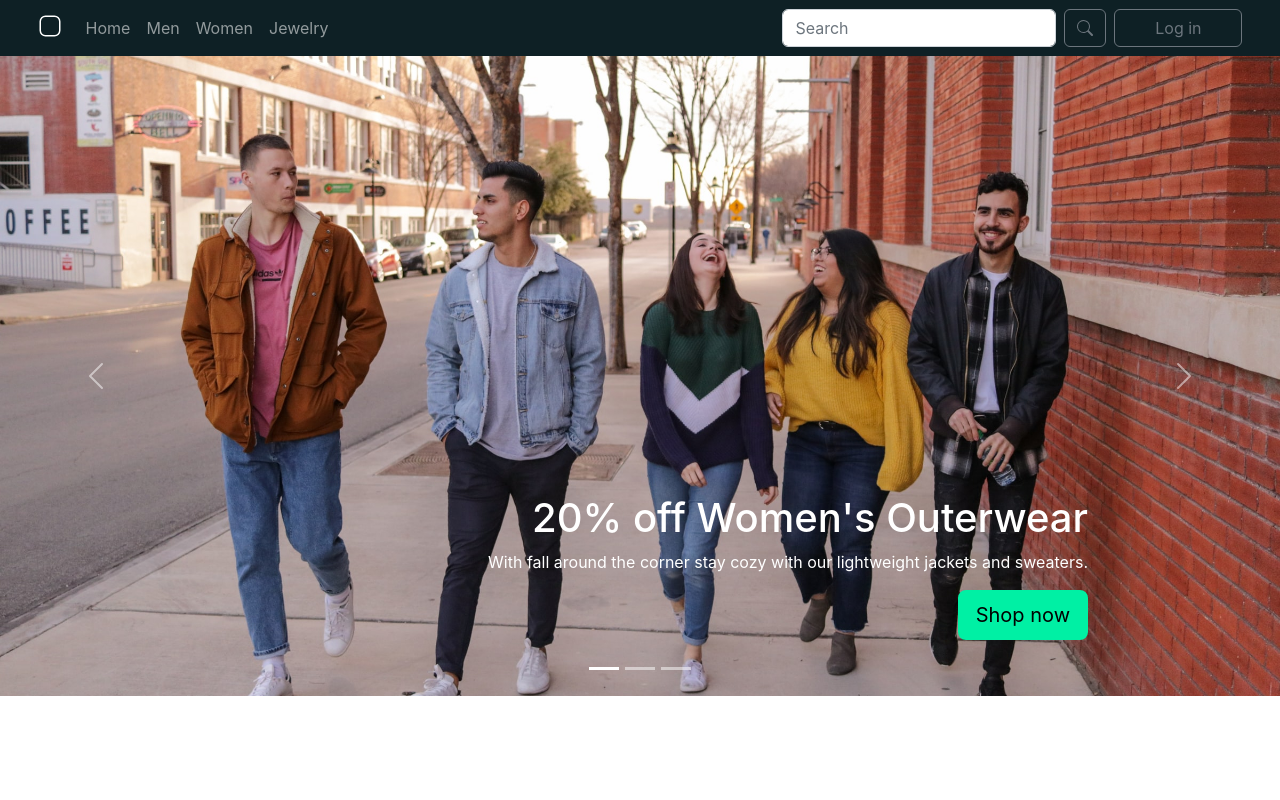
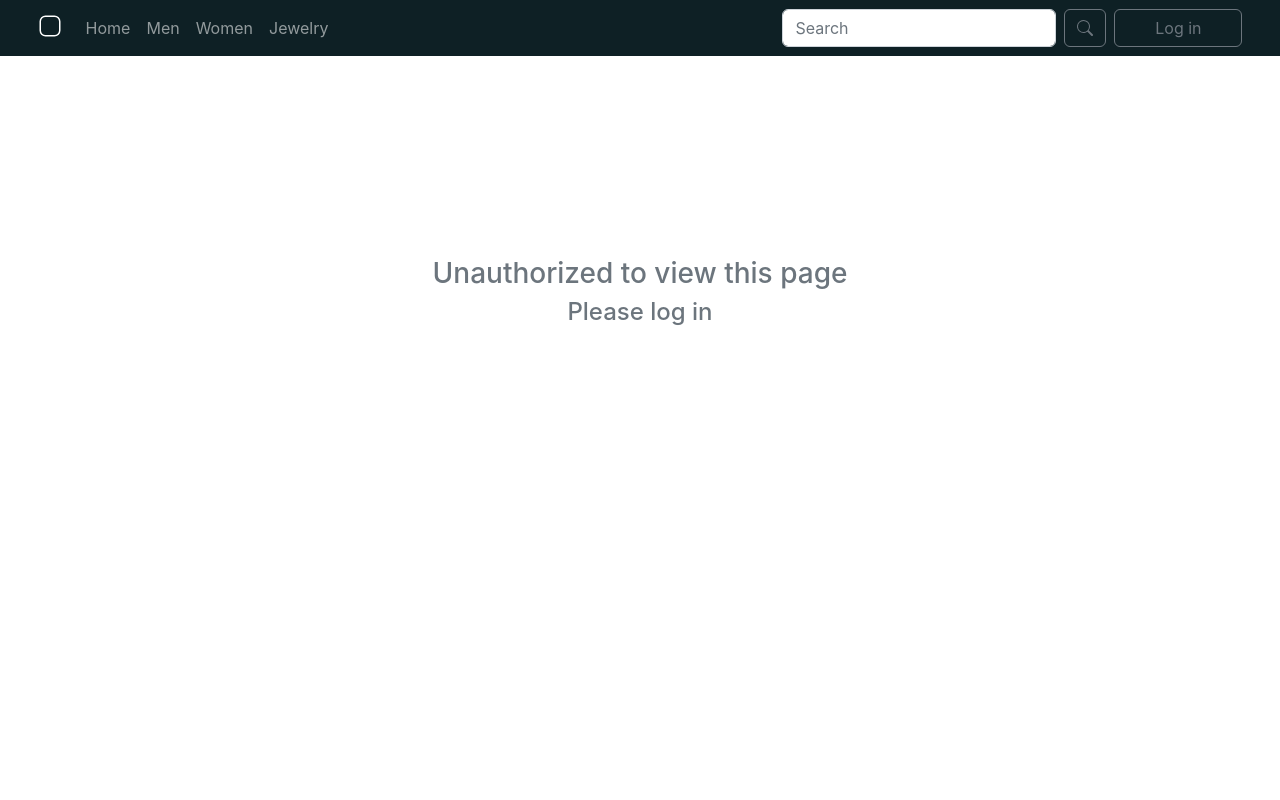
Before and after one commit to adwyre/shop, a React (Create React App) app: page /401 in a window 1280 px wide. Shown: the top 800 px of the page. Built offline with nearby package versions, Linux system fonts and the light colour scheme.

Commit message:
add unauthorized redirect

```diff
--- a/src/App.jsx
+++ b/src/App.jsx
@@ -17,6 +17,7 @@ import { selectAuth} from "./store/userSlice";
 import Login from "./components/login/Login";
 import NavBar from "./components/navBar/NavBar";
 import CartCheckout from "./components/cart/CartCheckout";
+import Error from "./components/error/Error";
 
 function App() {
   const dispatch = useDispatch();
@@ -47,14 +48,19 @@ function App() {
         <Route path="/details/:id">
           <Details />
         </Route>
+        <Route path="/401">
+          <Error />
+        </Route>
         <Route path="/search">
           <Search />
         </Route>
         <Route path="/checkout">
-          <CartCheckout />
+        {authenticated ? <CartCheckout /> : <Redirect to="/401"/>}
+
         </Route>
         <Route path="/cart">
-          <CartSummary />
+          {authenticated ? <CartSummary /> : <Redirect to="/401"/>}
+
         </Route>
         <Route path="/men">
           <Browse />
@@ -66,7 +72,7 @@ function App() {
           <Browse />
         </Route>
         <Route path="/login">
-          {authenticated ? <Redirect to="/" /> : <Login />}
+          {authenticated ? <Redirect to="/"/> : <Login />}
         </Route>
         <Route path="/">
           <Home />
--- /dev/null
+++ b/src/components/error/Error.jsx
@@ -0,0 +1,15 @@
+import React from "react"
+import '../../index.css'
+
+const Error = () => {
+  return (
+    <div className="error-page d-flex align-center">
+      <div className="m-auto w-auto h-auto">
+        <h3 className="text-muted">Unauthorized to view this page</h3>
+        <h4 className="text-muted">Please log in</h4>
+      </div>
+    </div>
+  )
+}
+
+export default Error;
--- a/src/components/navBar/NavBar.jsx
+++ b/src/components/navBar/NavBar.jsx
@@ -64,9 +64,9 @@ const NavBar = (props) => {
             </li>
             { authenticated &&
               <>
-                <li className="nav-item">
+                {/* <li className="nav-item">
                 <NavLink className="nav-link auth-link" to="/account">Account</NavLink>
-                </li>
+                </li> */}
                 <li className="nav-item">
                   <button className="nav-link auth-link btn-logout" onClick={handleLogout}>Log out</button>
                 </li>
--- a/src/index.css
+++ b/src/index.css
@@ -37,3 +37,8 @@ body main {
   background-color: #00516a;
   border: #00516a solid 1px;
 }
+
+.error-page {
+  height: 60vh;
+  text-align: center;
+}
```
